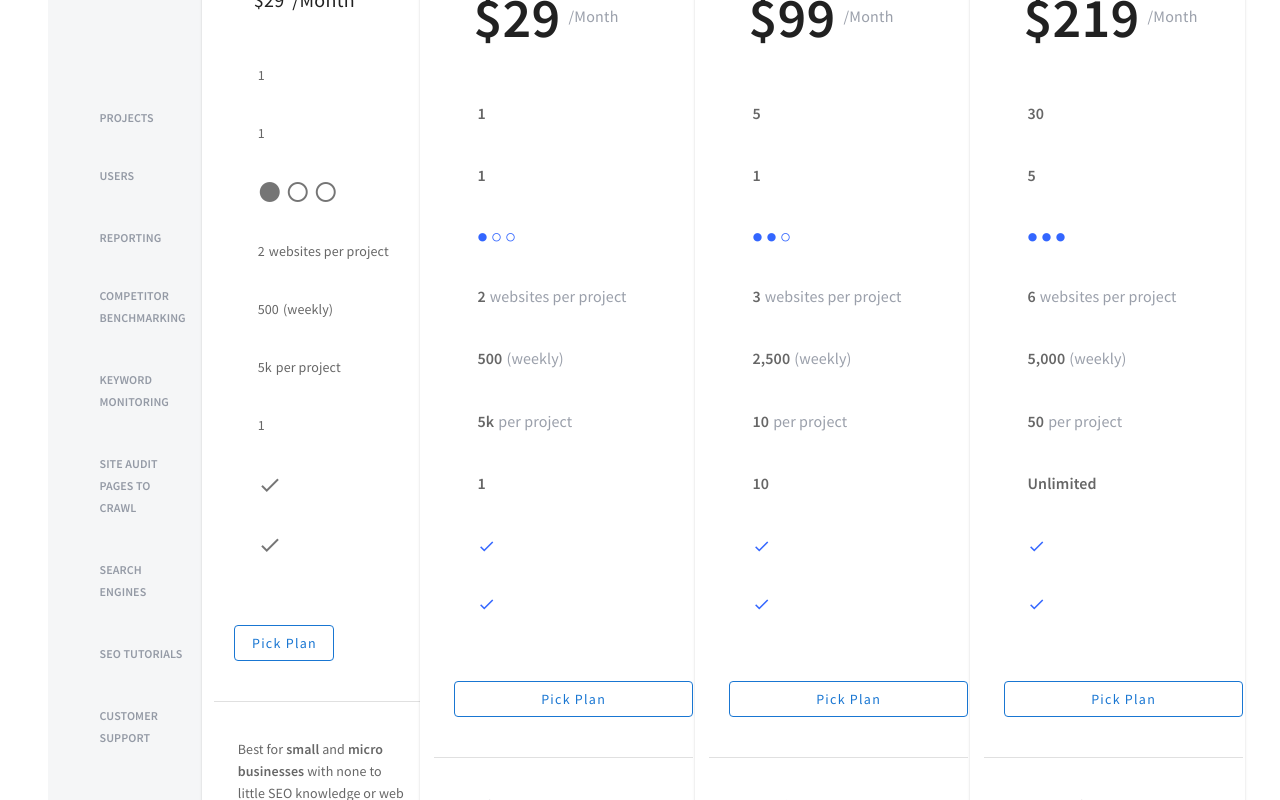
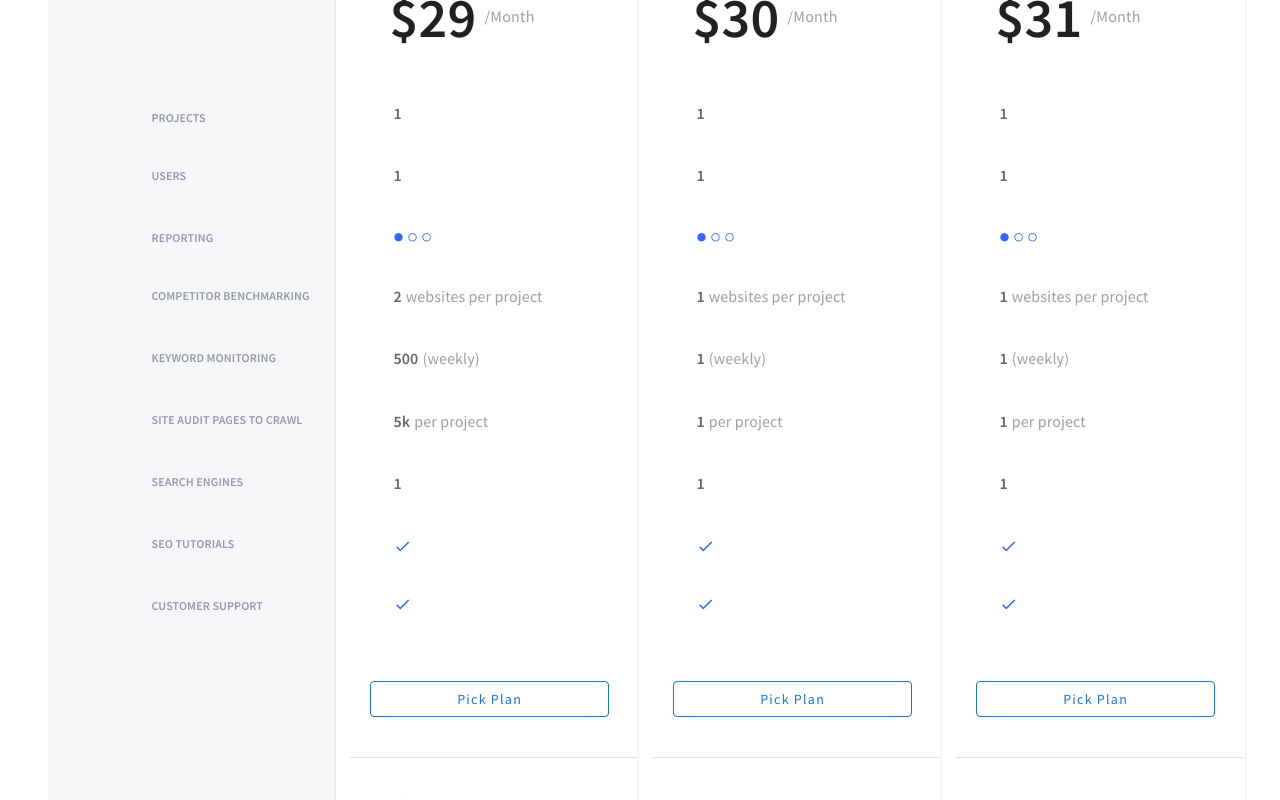
Before and after one commit to MrNedNick/vue-cpanel, a Vue app: page /pro in a window 1280 px wide. Shown: the part 500-1300 px from the top of the page. Built offline with nearby package versions, Linux system fonts and the light colour scheme.

Commit message:
Created PriceCard component

```diff
--- a/src/components/PriceCard.vue
+++ b/src/components/PriceCard.vue
@@ -12,41 +12,37 @@
         <v-card-title class="d-flex flex-column align-start mb-8 ml-6">
           <span class="title">Starter</span>
           <div class="d-flex align-center">
-                <span class="price">$29</span>
+            <span class="price">{{ price }}</span>
             <span class="price-period ml-2">/Month</span>
           </div>
         </v-card-title>
         <v-card-text class="card-row ml-7 mb-1">
-              <span class="card-text">1</span>
+          <span class="card-text">{{ projects }}</span>
         </v-card-text>
         <v-card-text class="card-row ml-7 mb-1">
-              <span class="card-text">1</span>
+          <span class="card-text">{{ users }}</span>
         </v-card-text>
         <v-card-text class="card-row ml-7 mb-1">
-              <v-icon class="card-circle mr-1"
-                >mdi-checkbox-blank-circle</v-icon
-              >
+          <v-icon class="card-circle mr-1">mdi-checkbox-blank-circle</v-icon>
           <v-icon class="card-circle mr-1"
             >mdi-checkbox-blank-circle-outline</v-icon
           >
-              <v-icon class="card-circle"
-                >mdi-checkbox-blank-circle-outline</v-icon
-              >
+          <v-icon class="card-circle">mdi-checkbox-blank-circle-outline</v-icon>
         </v-card-text>
         <v-card-text class="card-row ml-7 mb-1">
-              <span class="card-text mr-1">2</span>
+          <span class="card-text mr-1">{{ competitor }}</span>
           <span class="card-subtitle">websites per project</span>
         </v-card-text>
         <v-card-text class="card-row ml-7 mb-1">
-              <span class="card-text mr-1">500</span>
+          <span class="card-text mr-1">{{ keyword }}</span>
           <span class="card-subtitle">(weekly)</span>
         </v-card-text>
         <v-card-text class="card-row ml-7 mb-1">
-              <span class="card-text mr-1">5k</span>
+          <span class="card-text mr-1">{{ site }}</span>
           <span class="card-subtitle">per project</span>
         </v-card-text>
         <v-card-text class="card-row ml-7 mb-1">
-              <span class="card-text">1</span>
+          <span class="card-text">{{ search }}</span>
         </v-card-text>
         <v-card-text class="card-row ml-7 mb-1">
           <v-icon class="card-check">mdi-check</v-icon>
@@ -64,8 +60,7 @@
         <v-divider></v-divider>
         <v-card-text class="card-footer mt-5 ml-2">
           <span class="card-footer-text">
-                Best for <b>small</b> and <b>micro businesses</b> with none to
-                little SEO knowledge or web professionals serving them.
+            {{ footerText }}
           </span>
         </v-card-text>
       </v-card>
@@ -74,9 +69,130 @@
 </template>
 
 <script>
+export default {
+  name: "PriceCard",
+  props: [
+    "card",
+    "id",
+    "price",
+    "projects",
+    "users",
+    "reporting",
+    "competitor",
+    "keyword",
+    "site",
+    "search",
+    "seo",
+    "customer",
+    "footerText",
+  ],
+  data: function () {
+    return {
+      //   cards: [
+      //     {
+      //       id: 1,
+      //       price: "$29",
+      //       projects: 1,
+      //       users: 1,
+      //       reporting: "",
+      //       competitor: 2,
+      //       keyword: 500,
+      //       site: "5k",
+      //       search: 1,
+      //       seo: "",
+      //       customer: "",
+      //       footerText:
+      //         "Best for small and micro businesses with none to little SEO knowledge or web professionals serving them.",
+      //     },
+      //     {
+      //       id: 2,
+      //       projects: 1,
+      //       users: 1,
+      //       reporting: 1,
+      //       competitor: 1,
+      //       keyword: 1,
+      //       site: 1,
+      //       search: 1,
+      //       seo: 1,
+      //       customer: 1,
+      //       footerText: 1,
+      //     },
+      //     {
+      //       id: 3,
+      //       projects: 1,
+      //       users: 1,
+      //       reporting: 1,
+      //       competitor: 1,
+      //       keyword: 1,
+      //       site: 1,
+      //       search: 1,
+      //       seo: 1,
+      //       customer: 1,
+      //       footerText: 1,
+      //     },
+      //   ],
+    };
+  },
+};
+</script>
 
-export default {
-    name: "PriceCard"
+<style scoped>
+/* card */
+.card {
+  width: 303px;
+  height: 974px;
+  border: 2px solid white;
 }
-
-</script>
+.hover-card {
+  width: 303px;
+  height: 974px;
+  border: 2px solid blue;
+}
+.title {
+  font-size: 22px;
+  line-height: 28px;
+}
+.price {
+  font-weight: bold;
+  font-size: 56px;
+  line-height: 70px;
+}
+.price-period {
+  font-size: 16px;
+  line-height: 166%;
+  color: #05122d;
+  opacity: 0.4;
+}
+.card-text {
+  font-weight: 600;
+  font-size: 16px;
+  line-height: 166%;
+}
+.card-subtitle {
+  font-size: 16px;
+  line-height: 166%;
+  color: #05122d;
+  opacity: 0.4;
+}
+.card-btn {
+  width: 239px;
+  height: 40px;
+}
+.card-circle.v-icon.v-icon {
+  font-size: 10px;
+  color: #3366ff;
+}
+.card-check.v-icon.v-icon {
+  font-size: 18px;
+  color: #3366ff;
+}
+.card-footer {
+  max-width: 274px;
+}
+.card-footer-text {
+  font-size: 14px;
+  line-height: 166%;
+  color: #05122d;
+  opacity: 0.6;
+}
+</style>
--- a/src/components/VueHeader.vue
+++ b/src/components/VueHeader.vue
@@ -11,7 +11,7 @@
     <v-container class="wrapper-left">
       <div class="header-logo">
         <router-link to="/">
-          <v-img alt="logo" src="../assets/logo.png" height="24" width="113"/>
+          <v-img alt="logo" src="../assets/logo.png" height="24" width="113" />
         </router-link>
       </div>
       <router-link to="/keywords" class="header-router">
@@ -55,11 +55,12 @@
                 />
               </v-list-item-avatar>
               <v-list-item-content>
-                <v-list-item-title class="font-weight-bold">Davis Geidt</v-list-item-title>
+                <v-list-item-title class="font-weight-bold"
+                  >Davis Geidt</v-list-item-title
+                >
                 <v-list-item-subtitle class="grey--text text--lighten-1"
                   >davis.geidt@gmail.com
-                </v-list-item-subtitle
-                >
+                </v-list-item-subtitle>
               </v-list-item-content>
             </v-list-item>
           </v-list>
@@ -102,7 +103,9 @@
                 </v-list-item>
               </router-link>
               <v-divider></v-divider>
-              <v-list-item color="red" class="pl-8 mt-5 red--text">Logout</v-list-item>
+              <v-list-item color="red" class="pl-8 mt-5 red--text"
+                >Logout</v-list-item
+              >
             </v-list-item-group>
           </v-list>
         </v-card>
@@ -114,7 +117,6 @@
 <script>
 export default {
   name: "VueHeader",
-  data: () => ({}),
 };
 </script>
 
--- a/src/pages/GoProPage.vue
+++ b/src/pages/GoProPage.vue
@@ -40,8 +40,23 @@
           </v-card-text>
         </v-card>
 
-        <price-card></price-card>
-        <v-hover v-slot:default="{ hover }">
+        <price-card
+        v-for="card in cards"
+        :key="card.id"
+        :price="card.price"
+        :projects="card.projects"
+        :users="card.users"
+        :reporting="card.reporting"
+        :competitor="card.competitor"
+        :keyword="card.keyword"
+        :site="card.site"
+        :search="card.search"
+        :seo="card.seo"
+        :customer="card.customer"
+        :footerText="card.footerText"
+        />
+
+        <!-- <v-hover v-slot:default="{ hover }">
           <v-card
             elevation="1"
             :class="
@@ -248,7 +263,7 @@
               </span>
             </v-card-text>
           </v-card>
-        </v-hover>
+        </v-hover> -->
       </v-container>
 
       <v-container class="bottom-blocks mt-16">
@@ -346,8 +361,7 @@
 </template>
 
 <script>
-
-import PriceCard from "../components/PriceCard.vue"
+import PriceCard from "../components/PriceCard.vue";
 
 export default {
   components: {
@@ -356,6 +370,51 @@ export default {
   data() {
     return {
       checkbox: true,
+      cards: [
+        {
+          id: 1,
+          price: "$29",
+          projects: '1',
+          users: '1',
+          reporting: "",
+          competitor: '2',
+          keyword: '500',
+          site: "5k",
+          search: '1',
+          seo: "",
+          customer: "",
+          footerText:
+            "Best for small and micro businesses with none to little SEO knowledge or web professionals serving them.",
+        },
+        {
+          id: 2,
+          price: '$30',
+          projects: 1,
+          users: 1,
+          reporting: 1,
+          competitor: 1,
+          keyword: 1,
+          site: 1,
+          search: 1,
+          seo: 1,
+          customer: 1,
+          footerText: 1,
+        },
+        {
+          id: 3,
+          price: '$31',
+          projects: 1,
+          users: 1,
+          reporting: 1,
+          competitor: 1,
+          keyword: 1,
+          site: 1,
+          search: 1,
+          seo: 1,
+          customer: 1,
+          footerText: 1,
+        },
+      ],
     };
   },
 };
@@ -406,6 +465,7 @@ export default {
   opacity: 0.4;
 }
 /* card */
+/*
 .card {
   width: 303px;
   height: 974px;
@@ -462,7 +522,7 @@ export default {
   line-height: 166%;
   color: #05122d;
   opacity: 0.6;
-}
+} */
 /* bottom */
 .bottom-blocks {
   max-width: 1000px;
```
Lines whose indentation alone changed are shown as unchanged.
